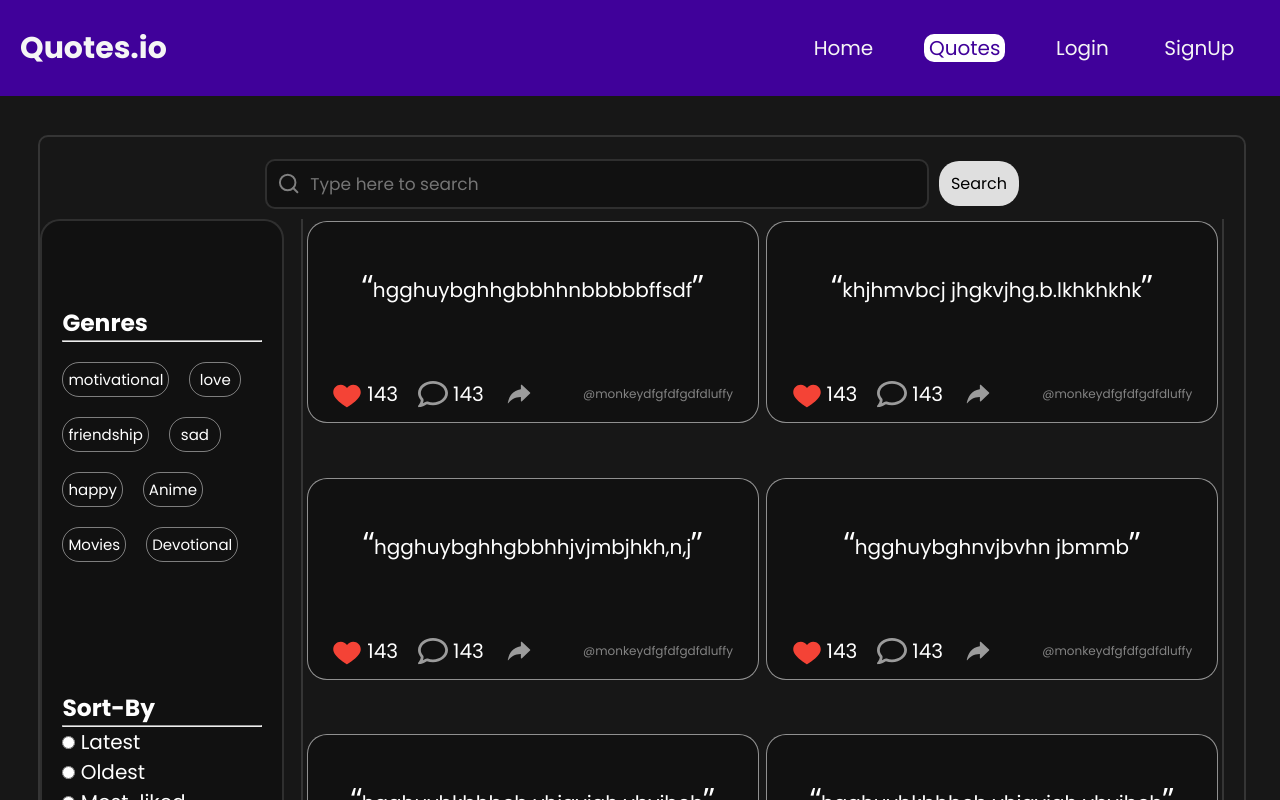
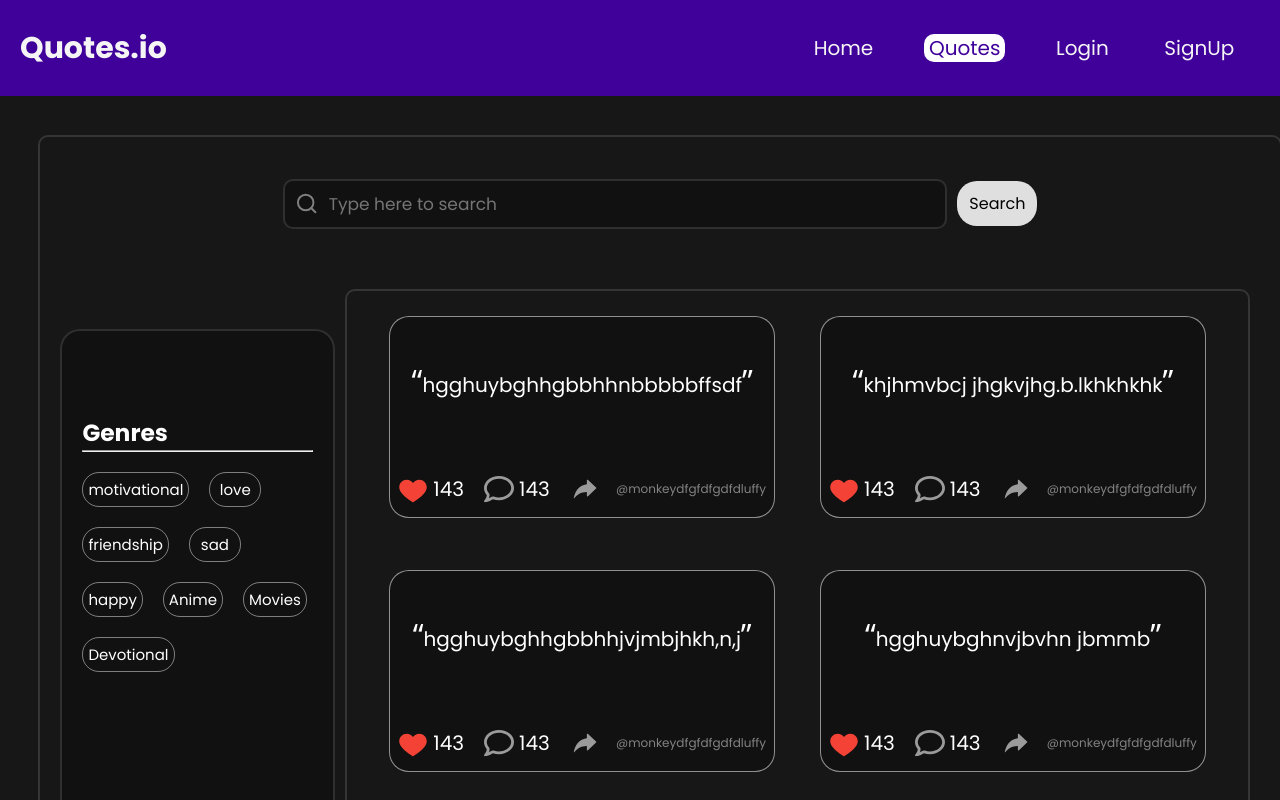
Before and after one commit to Chandu6702/Quotes.io-Frontend, a React (Vite) app: page /quotes in a window 1280 px wide. Shown: the top 800 px of the page. Built offline with nearby package versions, Linux system fonts and the light colour scheme; a web font is replaced by a local one.

Commit message:
update ui

```diff
--- a/src/components/Quotes/Card/Card.module.css
+++ b/src/components/Quotes/Card/Card.module.css
@@ -5,8 +5,8 @@
 .container {
     height: 200px;
     width: 30vw;
-    min-width: 450px;
-    max-width: 500px;
+    min-width: 350px;
+    max-width: 450px;
     border: 1px solid rgba(255, 255, 255, 0.538);
     border-radius: 20px;
     color: white;
--- a/src/components/Quotes/Quotes.module.css
+++ b/src/components/Quotes/Quotes.module.css
@@ -1,6 +1,8 @@
 #container {
     min-height: 100vh;
-    width: 94%;
+    min-width: 1200px;
+    max-width: 1500px;
+    padding: 20px;
     border: 2px solid rgba(255, 255, 255, 0.129);
     border-radius: 10px;
     margin: 3%;
@@ -8,7 +10,6 @@
     flex-direction: column;
     justify-content: space-evenly;
     font-size: 2rem;
-    /*align-items: center;*/
 
 }
 
@@ -17,28 +18,35 @@
 #section {
     display: flex;
     justify-content: space-around;
+    align-items: center;
 }
 
 #cards {
     width: 90%;
     height: 90vh;
-    /* background-color: blue; */
     display: grid;
     grid-template-columns: auto auto;
     justify-content: space-around;
     align-items: center;
-    margin-left: 20px;
-    margin-right: 20px;
-    border-left: 2px solid rgba(255, 255, 255, 0.129);
-    border-right: 2px solid rgba(255, 255, 255, 0.129);
-    margin-bottom: 50px;
-    row-gap: 50px;
+    margin: 50px 10px;
+    border: 2px solid rgba(255, 255, 255, 0.129);
+    padding: 20px;
+    row-gap: 40px;
+    overflow-y: auto;
+    border-radius: 10px;
 }
 
-#filter {
-    width: 20%;
-    height: 90vh;
-    /* border: 2px solid rgba(255, 255, 255, 0.434); */
-    /* background-color: blueviolet; */
+#cards::-webkit-scrollbar {
+    width: 10px;
+}
 
+#cards::-webkit-scrollbar-track {
+    background: rgb(0, 0, 0);
 }
+
+#cards::-webkit-scrollbar-thumb {
+    background: #ffffff83;
+    border-radius: 10px;
+}
+
+/* #filter {} */
```
